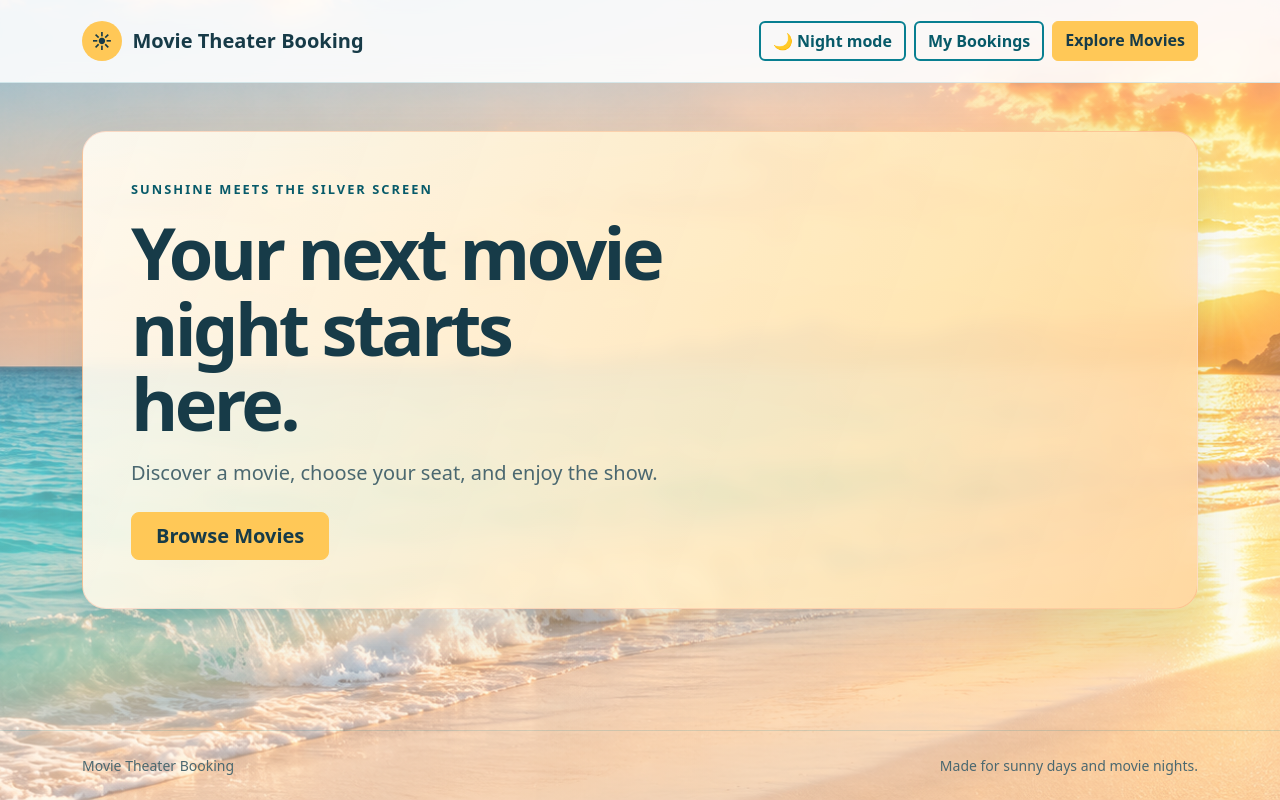
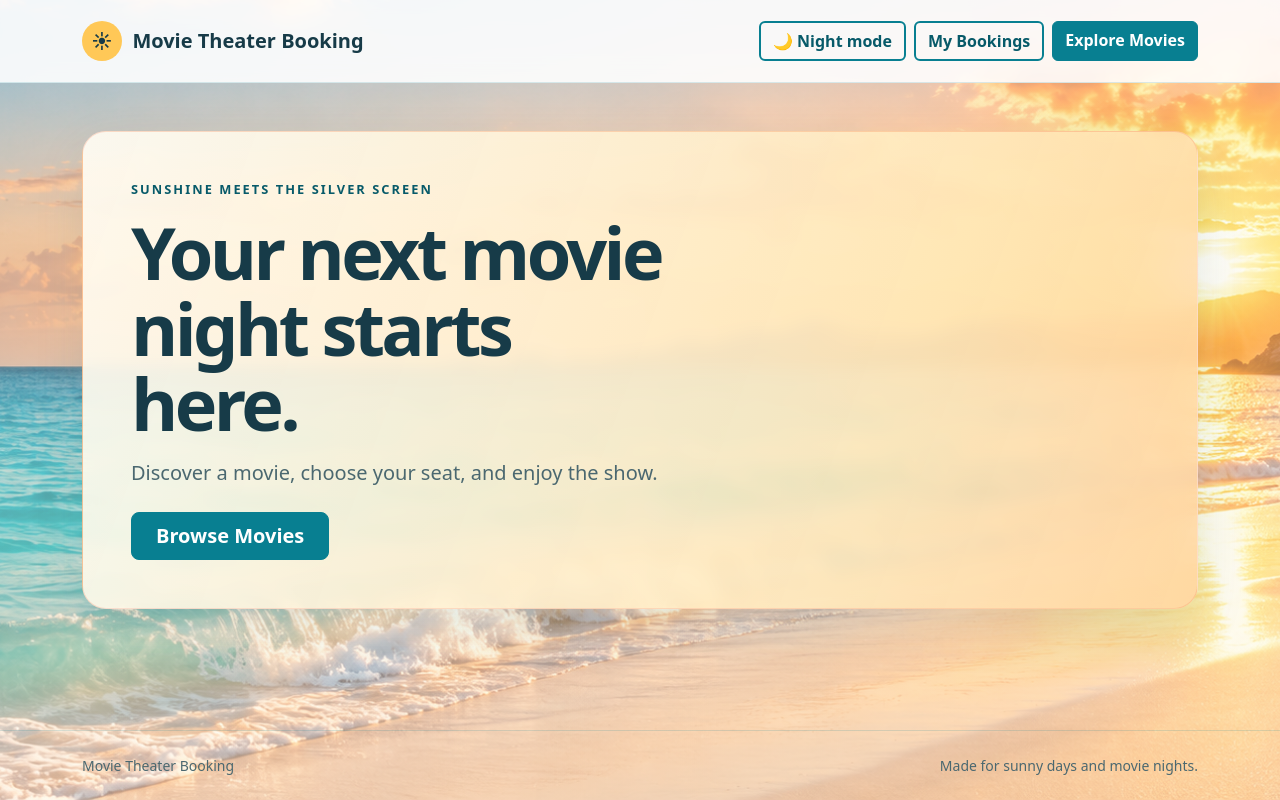
Before and after one commit to rukitoyordan/cs4300, a Django app: template homework2/movie_theater_booking/bookings/templates/bookings/base.html in a window 1280 px wide. Run offline with Django 5.2, Linux system fonts and the light colour scheme; the template is opened without the code that fills it, so the values that code supplies are empty.

Commit message:
fix button gradients and transitions in base.html

```diff
--- a/homework2/movie_theater_booking/bookings/templates/bookings/base.html
+++ b/homework2/movie_theater_booking/bookings/templates/bookings/base.html
@@ -31,6 +31,9 @@
             --sea-dark: #075a69;
             --ink: #173b48;
             --muted: #4b6870;
+            --action-bg: #087f91;
+            --action-hover: #075f70;
+            --action-text: #ffffff;
         }
 
         html[data-theme="night"] {
@@ -39,6 +42,9 @@
             --ink: #f4f9ff;
             --muted: #d2e3ec;
             color-scheme: dark;
+            --action-bg: #c8ccff;
+            --action-hover: #e0ddff;
+            --action-text: #173b48;
         }
 
         body {
@@ -166,17 +172,18 @@
         }
 
         .btn-sunshine {
-            color: #173b48;
-            background: var(--sun);
-            border-color: var(--sun);
+            color: var(--action-text);
+            background: var(--action-bg);
+            border-color: var(--action-bg);
             font-weight: 700;
+            transition: background-color 0.3s ease, border-color 0.3s ease;
         }
 
         .btn-sunshine:hover,
         .btn-sunshine:focus {
-            color: #173b48;
-            background: #ffda84;
-            border-color: #ffda84;
+            color: var(--action-text);
+            background: var(--action-hover);
+            border-color: var(--action-hover);
         }
 
         .btn-outline-sea {
```
